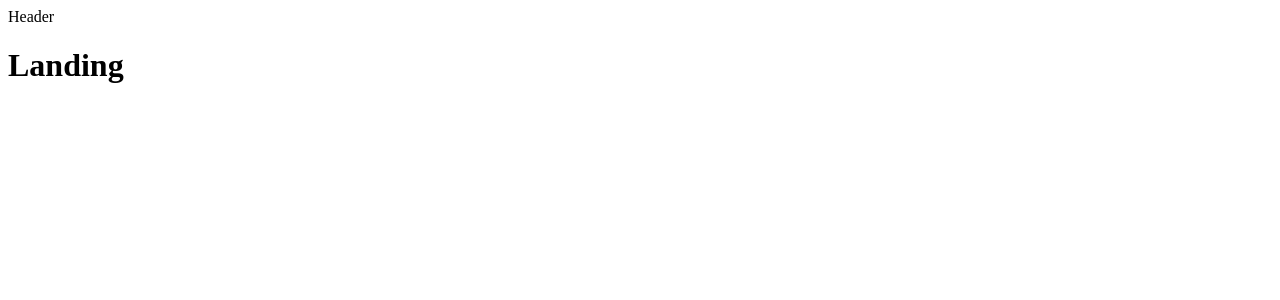
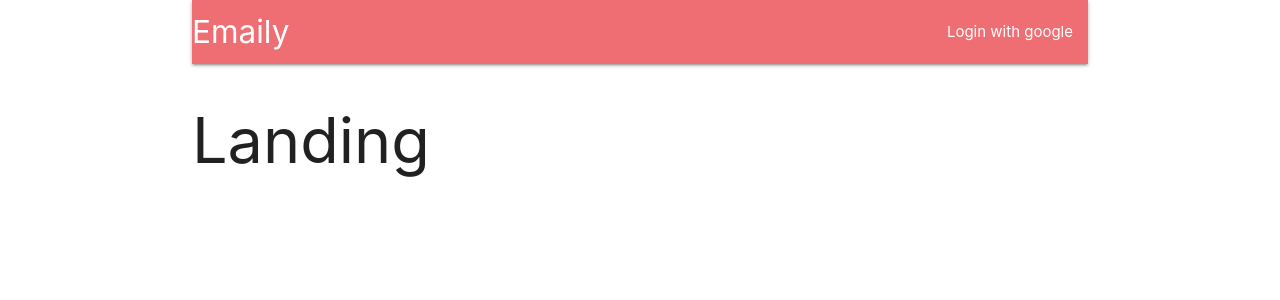
Before and after one commit to KirillSelyukov/NodeJs_ReactJS, a React (Create React App) app in the folder client/: page / in a window 1280 px wide. Shown: the top 300 px of the page. Built offline with nearby package versions, Linux system fonts and the light colour scheme.

Commit message:
Style header with materializecss

```diff
--- a/client/src/components/App.js
+++ b/client/src/components/App.js
@@ -4,14 +4,12 @@ import { BrowserRouter, Route } from 'react-router-dom';
 import Header from './Header';
 import Dashboard from './Dashboard';
 
-// const HeDashboardader = () => <h1>Header</h1>;
-//const Dashboard = () => <h1>Dashboard</h1>;
 const SurveyNew = () => <h1>SurveyNew</h1>;
 const Landing = () => <h1>Landing</h1>;
 
 const App = () => {
   return (
-    <div>
+    <div className="container">
       <BrowserRouter>
         <div>
           <Header />
--- a/client/src/components/Header.js
+++ b/client/src/components/Header.js
@@ -1,11 +1,19 @@
 import React, { Component } from 'react';
-
-export default class Header  extends Component {
-    render(){
-        return(
-            <div>
-                Header
-            </div>
-        )
-    }
+export default class Header extends Component {
+  render() {
+    return (
+      <nav>
+        <div className="nav-wrapper">
+          <a href="/" className="brand-logo">
+            Emaily
+          </a>
+          <ul id="nav-mobile" className="right">
+            <li>
+              <a href="">Login with google</a>
+            </li>
+          </ul>
+        </div>
+      </nav>
+    );
+  }
 }
--- a/client/src/index.js
+++ b/client/src/index.js
@@ -5,6 +5,8 @@ import App from './components/App';
 import { Provider } from 'react-redux';
 import { createStore, applyMiddleware } from 'redux';
 import reducers from './store/reducers';
+
+import 'materialize-css/dist/css/materialize.min.css';
 
 const store = createStore(reducers, {}, applyMiddleware());
 
```
